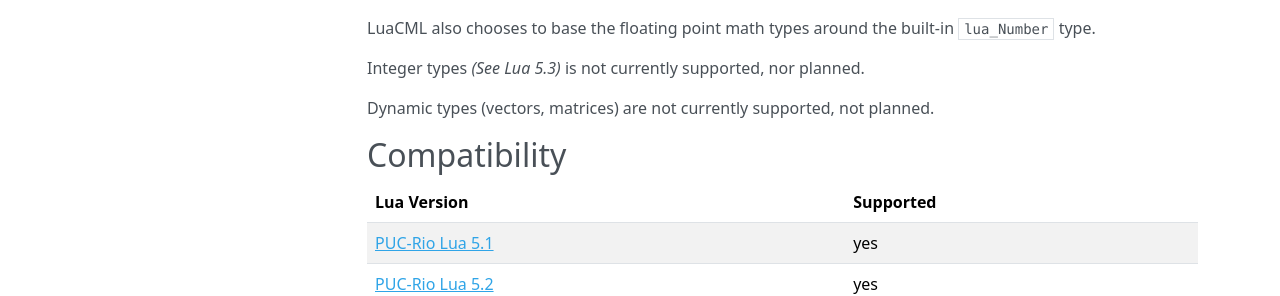
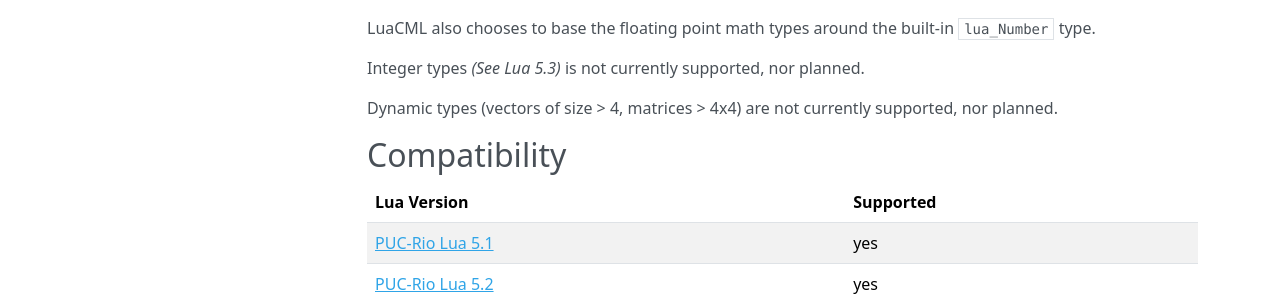
Before and after one commit to cjtallman/luacml, an MkDocs documentation site: the page built from docs/index.md, in a window 1280 px wide and 1123 px high. Shown: the part 592-888 px from the top of the window. Built offline with MkDocs 1.6.1, drawn with Linux system fonts in a browser that asks for light colours; nearby versions of some CDN libraries.

Commit message:
clarifying dynamic type definition in docs

```diff
--- a/docs/index.md
+++ b/docs/index.md
@@ -29,7 +29,8 @@
 
 Integer types *(See Lua 5.3)* is not currently supported, nor planned.
 
-Dynamic types (vectors, matrices) are not currently supported, not planned.
+Dynamic types (vectors of size > 4, matrices > 4x4) are not currently supported,
+nor planned.
 
 ## Compatibility
 
```
